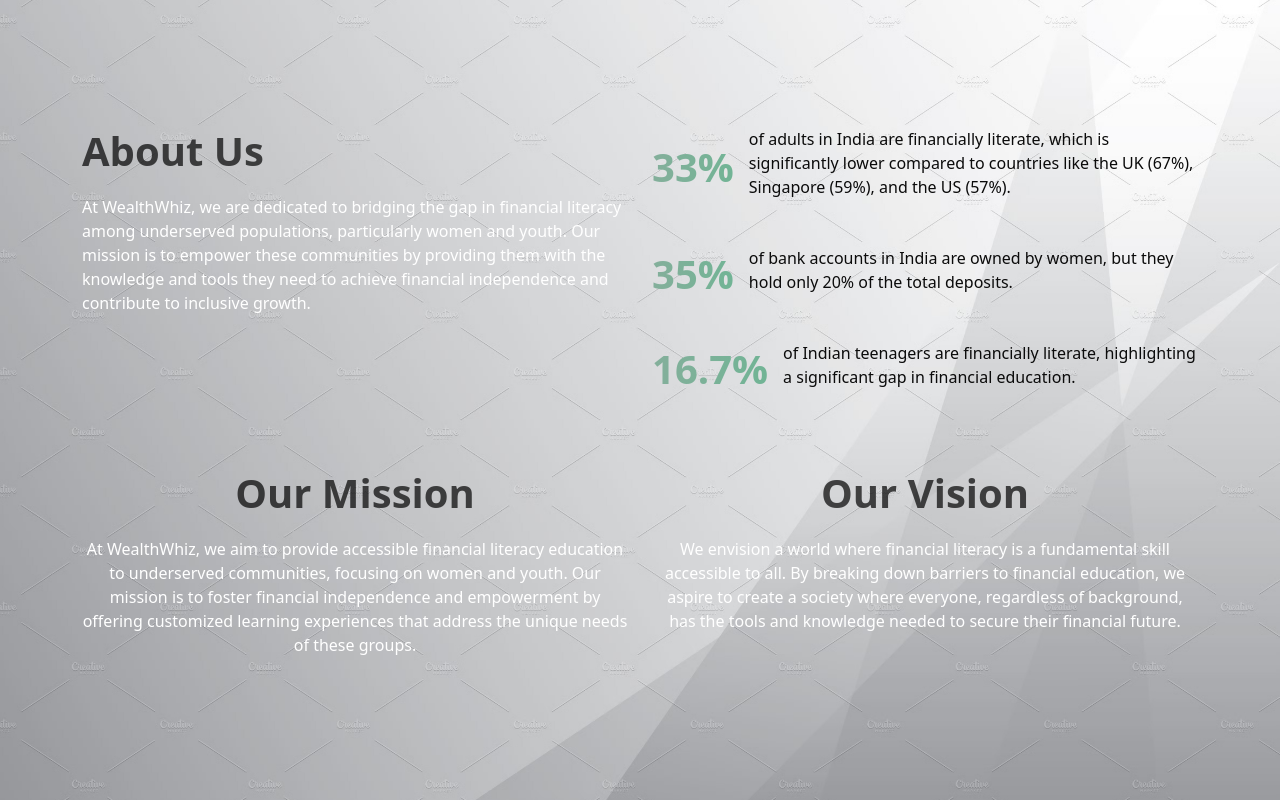
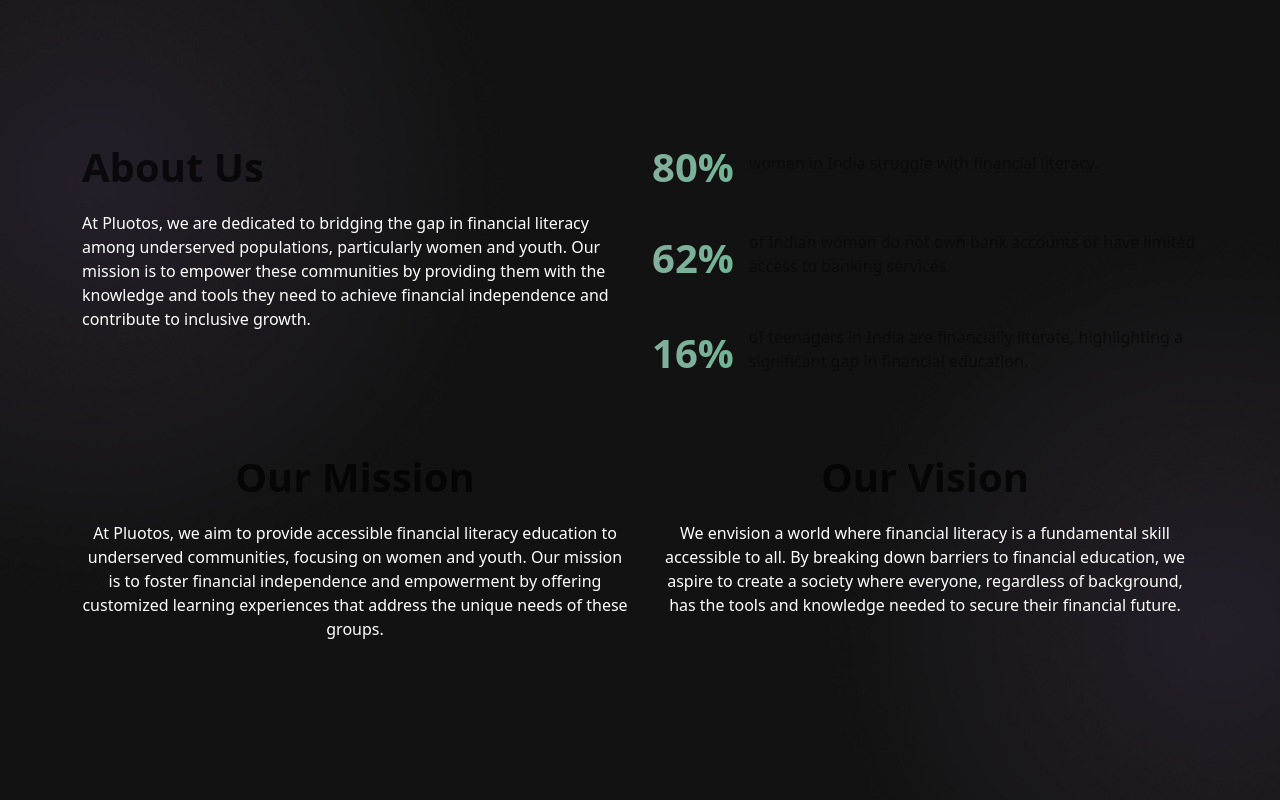
Before and after one commit to Hackathon-Data-Benders/hackathon_financial_literacy, a Flask app: page /about in a window 1280 px wide. Shown: the part 76-876 px from the top of the page. Run offline with Flask 3, Linux system fonts and the light colour scheme.

Commit message:
Final UI changes

```diff
--- a/templates/about.html
+++ b/templates/about.html
@@ -3,7 +3,7 @@
 <head>
     <meta charset="UTF-8">
     <meta name="viewport" content="width=device-width, initial-scale=1.0">
-    <title>About Us - WealthWhiz</title>
+    <title>About Us - Pluotos</title>
     <link href="https://cdn.jsdelivr.net/npm/bootstrap@5.3.3/dist/css/bootstrap.min.css" rel="stylesheet" integrity="sha384-QWTKZyjpPEjISv5WaRU9OFeRpok6YctnYmDr5pNlyT2bRjXh0JMhjY6hW+ALEwIH" crossorigin="anonymous">
     <link href="{{ url_for('static',filename='style.css') }}" rel="stylesheet">
 </head>
@@ -12,29 +12,29 @@
     {% include 'navbar.html' %}
 
     <!-- About Us Section -->
-    <section class="about-us-full-section d-flex flex-column justify-content-center align-items-center text-white" style="background-image: url('/static/src/Background1.png'); background-size: cover; background-position: center; height: 100vh;">
+    <section class="about-us-full-section d-flex flex-column justify-content-center align-items-center text-white" style="background-image: url('/static/src/Background.png'); background-size: cover; background-position: center; height: 100vh;">
         <div class="container">
             <!-- First Part: About Us -->
             <div class="row mb-5">
                 <div class="col-md-6 col-12 mb-4 mb-md-0">
                     <h2 class="section-title">About Us</h2>
                     <p>
-                        At WealthWhiz, we are dedicated to bridging the gap in financial literacy among underserved populations, particularly women and youth. Our mission is to empower these communities by providing them with the knowledge and tools they need to achieve financial independence and contribute to inclusive growth.
+                        At Pluotos, we are dedicated to bridging the gap in financial literacy among underserved populations, particularly women and youth. Our mission is to empower these communities by providing them with the knowledge and tools they need to achieve financial independence and contribute to inclusive growth.
                     </p>
                 </div>
                 <div class="col-md-6 col-12">
                     <div class="stats">
                         <div class="stat-item mb-3">
-                            <h3 class="stat-percentage">33%</h3>
-                            <p>of adults in India are financially literate, which is significantly lower compared to countries like the UK (67%), Singapore (59%), and the US (57%).</p>
+                            <h3 class="stat-percentage">80%</h3>
+                            <p>women in India struggle with financial literacy.</p>
                         </div>
                         <div class="stat-item mb-3">
-                            <h3 class="stat-percentage">35%</h3>
-                            <p>of bank accounts in India are owned by women, but they hold only 20% of the total deposits.</p>
+                            <h3 class="stat-percentage">62%</h3>
+                            <p>of Indian women do not own bank accounts or have limited access to banking services.</p>
                         </div>
                         <div class="stat-item mb-3">
-                            <h3 class="stat-percentage">16.7%</h3>
-                            <p>of Indian teenagers are financially literate, highlighting a significant gap in financial education.</p>
+                            <h3 class="stat-percentage">16%</h3>
+                            <p>of teenagers in India are financially literate, highlighting a significant gap in financial education.</p>
                         </div>
                     </div>
                 </div>
@@ -44,7 +44,7 @@
                 <div class="col-md-6 col-12 mb-4 mb-md-0">
                     <h3 class="section-title">Our Mission</h3>
                     <p>
-                        At WealthWhiz, we aim to provide accessible financial literacy education to underserved communities, focusing on women and youth. Our mission is to foster financial independence and empowerment by offering customized learning experiences that address the unique needs of these groups.
+                        At Pluotos, we aim to provide accessible financial literacy education to underserved communities, focusing on women and youth. Our mission is to foster financial independence and empowerment by offering customized learning experiences that address the unique needs of these groups.
                     </p>
                 </div>
                 <div class="col-md-6 col-12">
```
